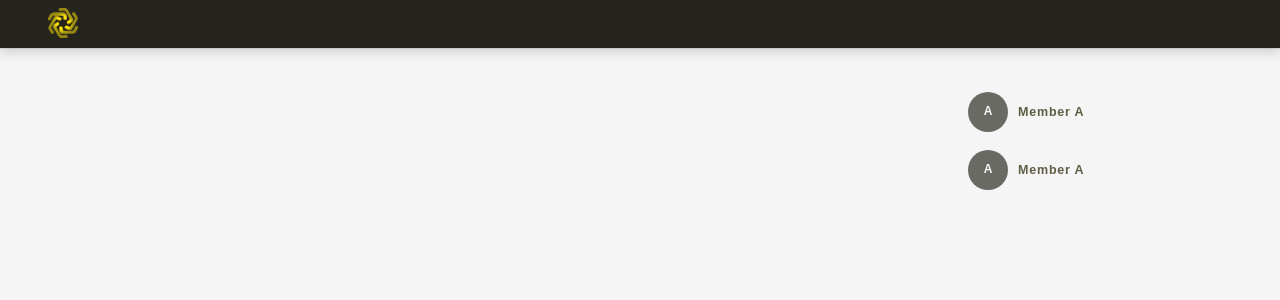
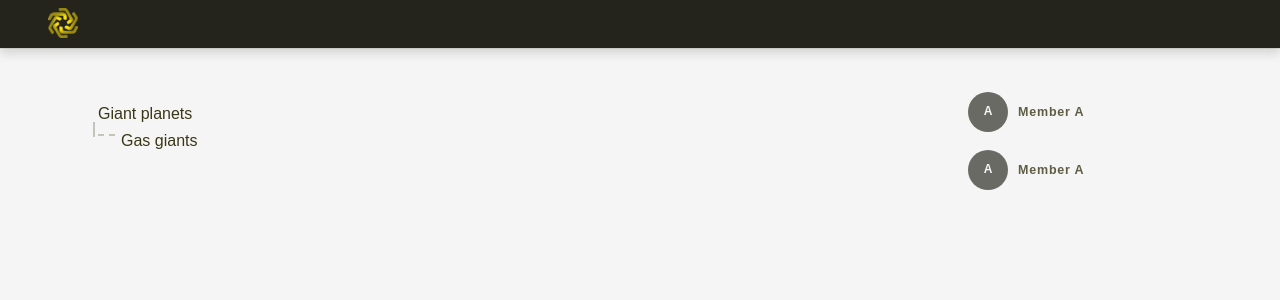
Before and after one commit to UAt23/swirlup, a React (Create React App) app: page / in a window 1280 px wide. Shown: the top 300 px of the page. Built offline with nearby package versions, Linux system fonts and the light colour scheme.

Commit message:
History list view started

```diff
--- a/src/index.scss
+++ b/src/index.scss
@@ -7,7 +7,10 @@
   --dark-fill-300: hsla(55, 41%, 4%, 0.3);
   --stroke-weak: hsla(52, 37%, 80%, 1);
   --stroke-strong: hsla(53, 30%, 52%, 1);
-  --stroke-dark-weak: hsla(55, 41%, 4%, 0.15);
+  --stroke-light: hsla(55 ,9% ,75%, 1);
+  --stroke-dark: hsla(55, 41%, 4%, 1);
+  --stroke-dark-150: hsla(55, 41%, 4%, 0.15);
+  --stroke-dark-250: hsla(55, 41%, 4%, 0.25);
   --text-weak: hsla(56, 34%, 32%, 1);
   --text-strong: hsla(55, 41%, 16%, 1);
   --text-strong-800: hsla(55, 41%, 16%, 0.8);
--- a/src/pages/Meeting.module.scss
+++ b/src/pages/Meeting.module.scss
@@ -16,6 +16,9 @@
    padding: 16px 24px;
 
    transition: all 0.2s ease;
+
+   box-sizing: border-box;
+
    &:hover {
       box-shadow: hsla(55, 41%, 4%, 0.15) 0px 0px 5px 0px inset, hsla(55, 41%, 4%, 0.3) 0px 0px 1px 0px inset;
    }
@@ -29,3 +32,68 @@
    color: var(--fill);
    /* padding: 16px 24px; */
 }
+
+.tree {
+   --spacing: 1.5rem;
+   --radius: 10px;
+
+   li {
+      display: block;
+      position: relative;
+      padding-left: calc(2 * var(--spacing) - var(--radius) + 6px);
+      margin-top: 1.1px;
+      font-size: 1.6rem;
+      cursor: default;
+
+   }
+
+   ul {
+      margin-left: calc(var(--radius) - var(--spacing));
+      padding-left: 0;
+   }
+
+   ul li {
+      border-left: 2px solid var(--stroke-light);
+   }
+
+   ul li:last-child {
+      border-color: transparent;
+   }
+
+   ul details li:last-child {
+      border-color: var(--stroke-light);
+   }
+
+   ul li::before {
+      content: '';
+      display: block;
+      position: absolute;
+      top: calc(var(--spacing) / -1.8);
+      left: 3px;
+      width: calc(var(--spacing) + 2px);
+      height: calc(var(--spacing) + 0px);
+      border: dashed var(--stroke-light);
+      border-width: 0 0 2px 0;
+   }
+
+   ul details summary::before {
+      content: '';
+      display: block;
+      position: absolute;
+      top: calc(var(--spacing) / -2.6);
+      left: -2px;
+      width: calc(var(--spacing) + 2px);
+      height: calc(var(--spacing) + 0px);
+      border: solid var(--stroke-light);
+      border-width: 0 0 0 2px;
+   }
+
+   summary {
+      list-style: none;
+      cursor: pointer;
+   }
+
+   summary::-webkit-details-marker {
+      display: none;
+   }
+}
--- a/src/pages/Meeting.tsx
+++ b/src/pages/Meeting.tsx
@@ -9,12 +9,29 @@ export interface MeetingProps {
 export function Meeting({ prop = "default value" }: MeetingProps) {
 	return (
 		<div className={styles.wrapper}>
-      <div className={styles.historyWrapper}>
-
-      </div>
-      <div className={styles.participantsWrapper}>
-        <List />
-      </div>
+			<div className={styles.historyWrapper}>
+				<ul className={styles.tree}>
+					<li>
+						<details open>
+							<summary>Giant planets</summary>
+							<ul>
+								<li>
+									<details>
+										<summary>Gas giants</summary>
+										<ul>
+											<li>Jupiter</li>
+											<li>Saturn</li>
+										</ul>
+									</details>
+								</li>
+							</ul>
+						</details>
+					</li>
+				</ul>
+			</div>
+			<div className={styles.participantsWrapper}>
+				<List />
+			</div>
 		</div>
 	);
 }
```
